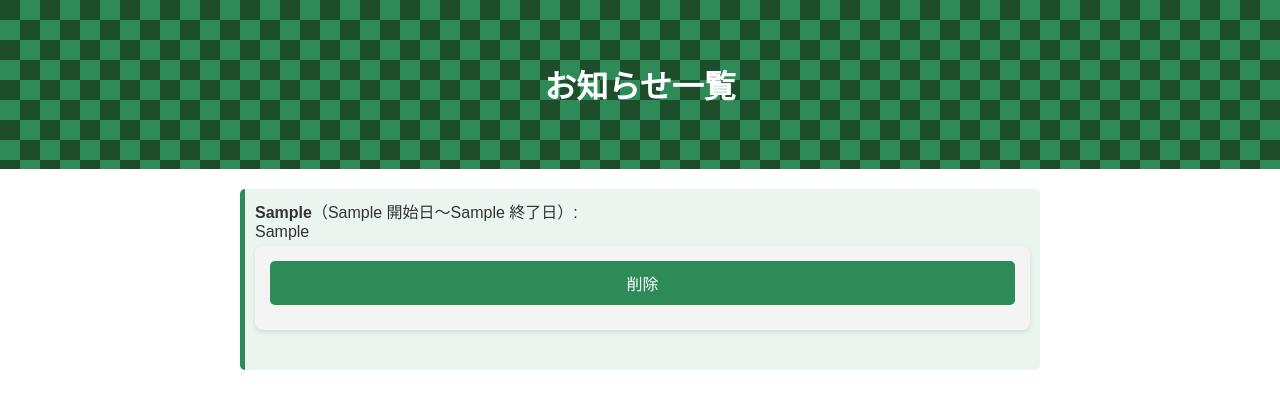
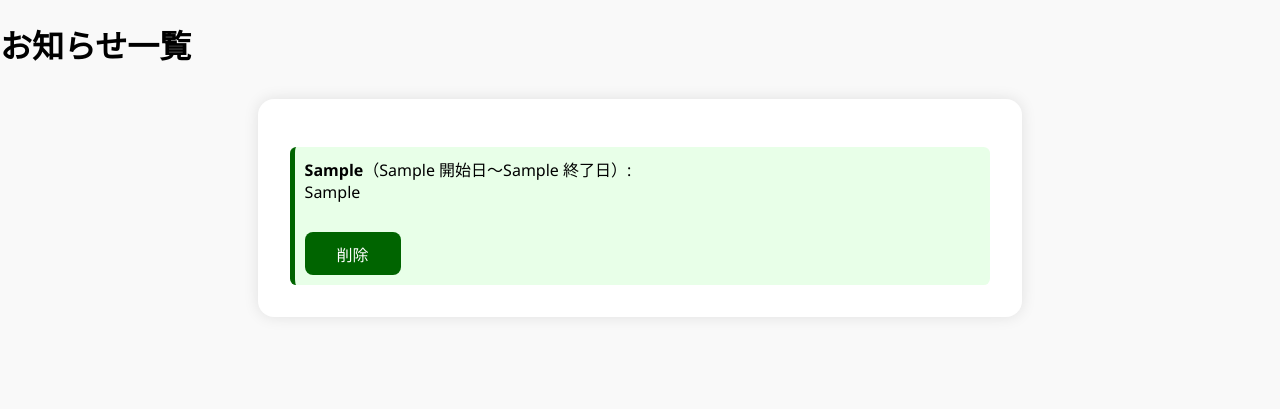
Before and after one commit to syunki-16/skip-meals-sit-app, a Flask app: template templates/announcement.html in a window 1280 px wide. Shown: the top 409 px of the page. Run offline with Flask 2, Linux system fonts and the light colour scheme; the template is opened without the code that fills it: most values are stand-ins (such as "Sample title", 1, 10 or a date in 2020).

Commit message:
Update style.css

```diff
--- a/static/style.css
+++ b/static/style.css
@@ -1,67 +1,118 @@
+/* style.css */
 body {
-    font-family: sans-serif;
-    background-color: #fff;
+  font-family: "Segoe UI", sans-serif;
+  background-color: #f9f9f9;
   margin: 0;
-    color: #333;
-}
-
-.checkered-header {
-    background-image: linear-gradient(45deg, #2e8b57 25%, transparent 25%),
-                      linear-gradient(-45deg, #2e8b57 25%, transparent 25%),
-                      linear-gradient(45deg, transparent 75%, #2e8b57 75%),
-                      linear-gradient(-45deg, transparent 75%, #2e8b57 75%);
-    background-size: 40px 40px;
-    background-position: 0 0, 0 20px, 20px -20px, -20px 0px;
-    padding: 40px 20px;
-    text-align: center;
-    color: white;
-    background-color: #1e4d2b;
+  padding: 0;
 }
 
 .container {
-    padding: 20px;
-    max-width: 800px;
-    margin: auto;
+  max-width: 700px;
+  margin: 2rem auto;
+  padding: 2rem;
+  background-color: #ffffff;
+  border-radius: 1rem;
+  box-shadow: 0 0 15px rgba(0, 0, 0, 0.1);
+  position: relative;
 }
 
-form {
-    margin-bottom: 30px;
-    background-color: #f4f4f4;
-    padding: 15px;
-    border-radius: 8px;
-    box-shadow: 0 2px 5px rgba(0, 0, 0, 0.1);
+.header {
+  background-image: repeating-linear-gradient(90deg, #006400, #006400 20px, white 20px, white 40px),
+                    repeating-linear-gradient(0deg, #006400, #006400 20px, white 20px, white 40px);
+  background-size: 40px 40px;
+  background-position: center;
+  padding: 2rem;
+  border-radius: 1rem 1rem 0 0;
+  text-align: center;
 }
 
-label, input, select, button {
+.header h1 {
+  margin: 0;
+  font-size: 1.8rem;
+  font-weight: bold;
+  color: #004225;
+  background-color: rgba(255, 255, 255, 0.85);
+  display: inline-block;
+  padding: 0.4rem 1rem;
+  border-radius: 0.5rem;
+}
+
+label {
+  font-weight: bold;
   display: block;
+  margin-top: 1rem;
+}
+
+input, select, textarea {
   width: 100%;
-    margin-bottom: 10px;
-    font-size: 16px;
+  padding: 0.5rem;
+  margin-top: 0.2rem;
+  font-size: 1rem;
+  border-radius: 0.4rem;
+  border: 1px solid #ccc;
+  box-sizing: border-box;
+}
+
+.checkbox-group {
+  display: flex;
+  justify-content: flex-start;
+  gap: 2rem;
+  margin-top: 0.5rem;
+  margin-bottom: 1rem;
 }
 
 .checkbox-group label {
-    display: inline-block;
-    width: auto;
-    margin-right: 10px;
+  margin: 0;
+  font-weight: normal;
+  display: flex;
+  align-items: center;
+  gap: 0.4rem;
 }
 
 button {
-    background-color: #2e8b57;
+  background-color: #006400;
   color: white;
-    padding: 10px;
+  padding: 0.6rem 2rem;
+  font-size: 1rem;
   border: none;
-    border-radius: 5px;
+  border-radius: 0.5rem;
   cursor: pointer;
+  margin-top: 1.5rem;
 }
 
 button:hover {
-    background-color: #246b44;
+  background-color: #004d00;
 }
 
-.announcement, .skip-entry {
-    background-color: #e9f5ee;
-    padding: 10px;
-    margin-bottom: 10px;
-    border-left: 5px solid #2e8b57;
-    border-radius: 5px;
+nav {
+  margin-top: 2rem;
+  display: flex;
+  justify-content: space-around;
+  flex-wrap: wrap;
 }
+
+nav a {
+  text-decoration: none;
+  font-weight: bold;
+  color: #006400;
+  padding: 0.4rem;
+}
+
+nav a:hover {
+  text-decoration: underline;
+}
+
+.announcement {
+  margin-top: 1rem;
+  padding: 0.6rem;
+  background-color: #e8ffe8;
+  border-left: 5px solid #006400;
+  border-radius: 0.4rem;
+}
+
+.announcement small {
+  display: block;
+  font-size: 0.8rem;
+  color: #555;
+  margin-top: 0.4rem;
+}
```
Lines whose indentation alone changed are shown as unchanged.
